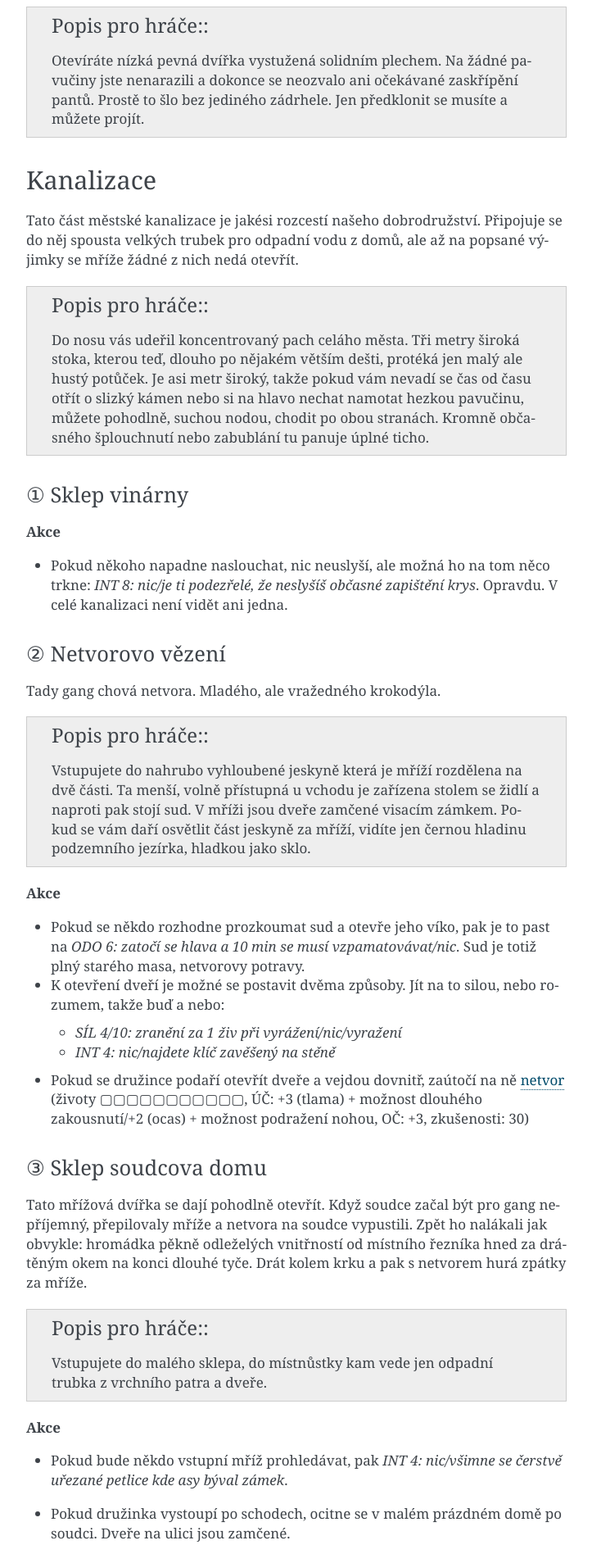
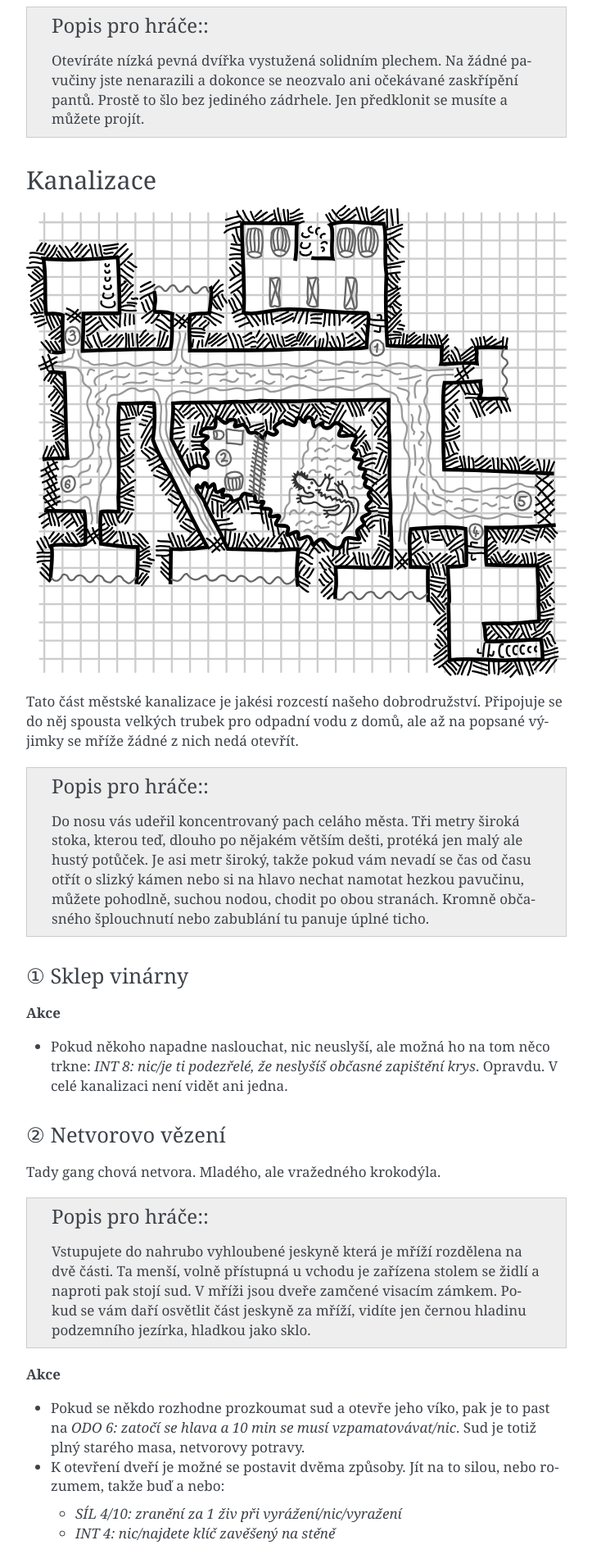
Before and after one commit to jhutar/nasdracak, a Sphinx documentation site: the page built from docs/source/dobrodruzstvi/duha_ve_meste/index.rst, in a window 1280 px wide. Shown: the part 3199-5095 px from the top of the page at 82% size, without its empty margins (388-1111 px from the left). Built offline with Sphinx 7.4.7, drawn with Linux system fonts in a browser that asks for light colours.

Commit message:
feat: Prvni obrazek pro duhu

```diff
--- a/docs/source/dobrodruzstvi/duha_ve_meste/index.rst
+++ b/docs/source/dobrodruzstvi/duha_ve_meste/index.rst
@@ -104,6 +104,10 @@ Tady jsou oplechovaná dvířka vedoucí do podzemí. Při otevření nekladou o
 
 Kanalizace
 ==========
+
+.. image:: img/kanalizace.svg
+   :alt: Kanalizace
+   :align: center
 
 Tato část městské kanalizace je jakési rozcestí našeho dobrodružství. Připojuje se do něj spousta velkých trubek pro odpadní vodu z domů, ale až na popsané výjimky se mříže žádné z nich nedá otevřít.
 
```
Also changed, not shown: docs/source/dobrodruzstvi/duha_ve_meste/img/kanalizace.svg (added).
